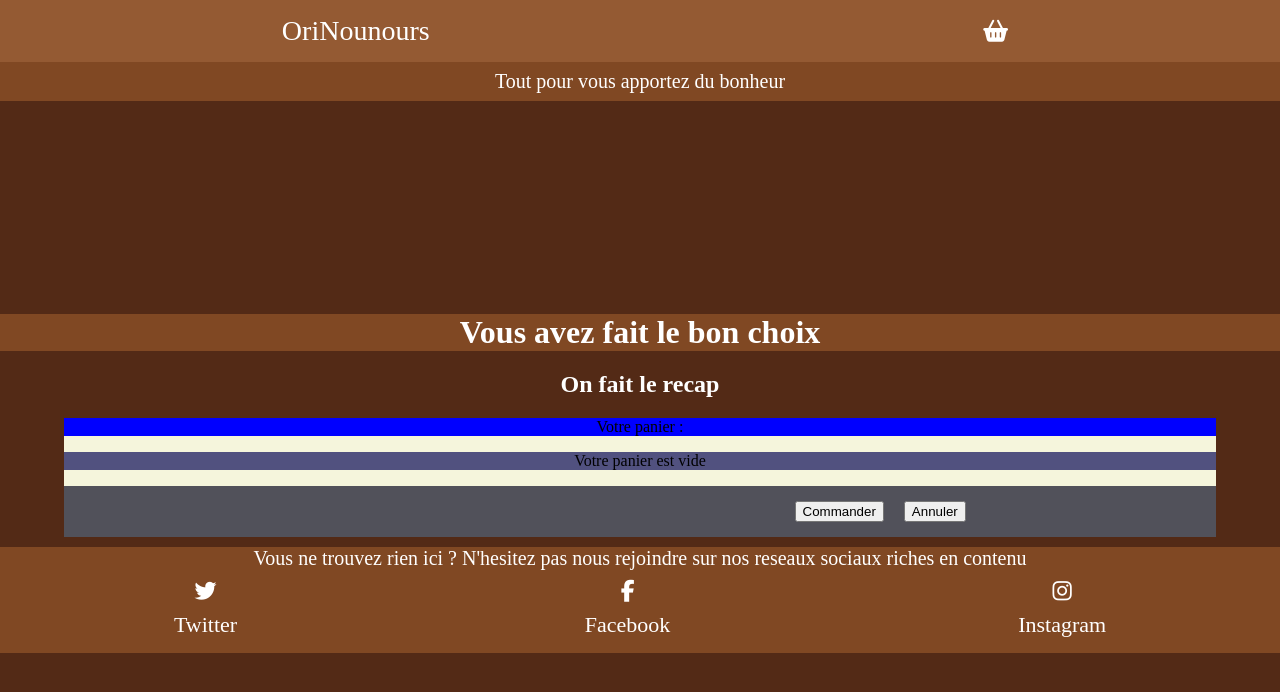
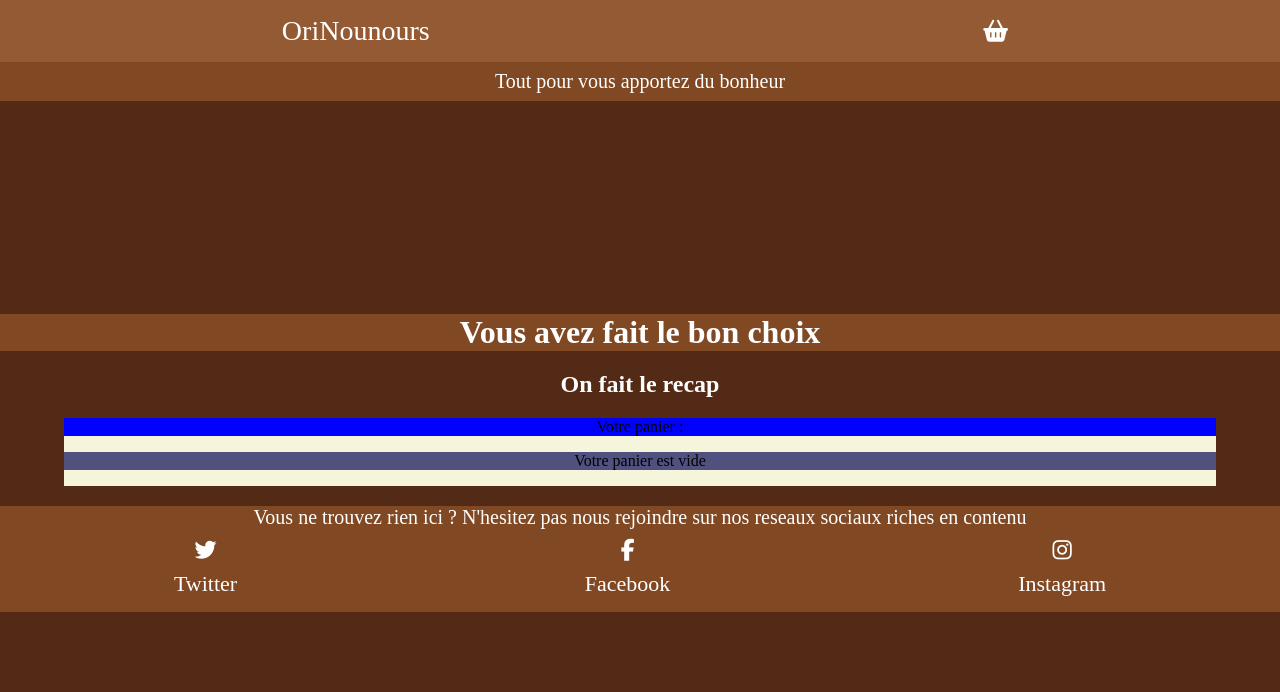
Before and after one commit to rahim-hamadou/p5_hamadou_rahim, a website built with webpack: page panier.html in a window 1280 px wide. Built offline with nearby package versions, Linux system fonts and the light colour scheme; no server answers.

Commit message:
maj de la page panier
amelioration du comportement de la div contenant le prix total (panier plein et vide)

```diff
--- a/css/style.css
+++ b/css/style.css
@@ -104,6 +104,9 @@ header {
 	bottom: 0;
 }
 
+.main-choice {
+	margin-bottom: 20px;
+}
 .main-choice button {
 	margin-top: 20px;
 	display: flex;
--- a/panier.js
+++ b/panier.js
@@ -128,6 +128,14 @@ btnAnnulationPanier.addEventListener("click", (e) => {
 
 // -------------calcul de la somme des articles
 
+if (selectionUserLocalStorage === null || selectionUserLocalStorage == 0) {
+	listeGlobalePanier.appendChild(panierVide);
+	console.log("je suis vide");
+	// panier non rempli ou vider
+
+	totalGlobalPanier.style.display = "none";
+	// on retire la div totalGlobalPanier car le panier est vide, pas besoin de commander ni d'annuler
+} else {
 	let sommePrixProduitPanier = [];
 	for (let i = 0; i < selectionUserLocalStorage.length; i++) {
 		let prixProduitPanier = selectionUserLocalStorage[i].prix;
@@ -149,3 +157,4 @@ totalPanier.innerHTML = "le total du panier est de : " + prixTotalPanier + " €
 	// affichage dans le html de la somme des prix d'article panier
 
 	console.log(totalPanier);
+}
```
Lines whose indentation alone changed are shown as unchanged.
